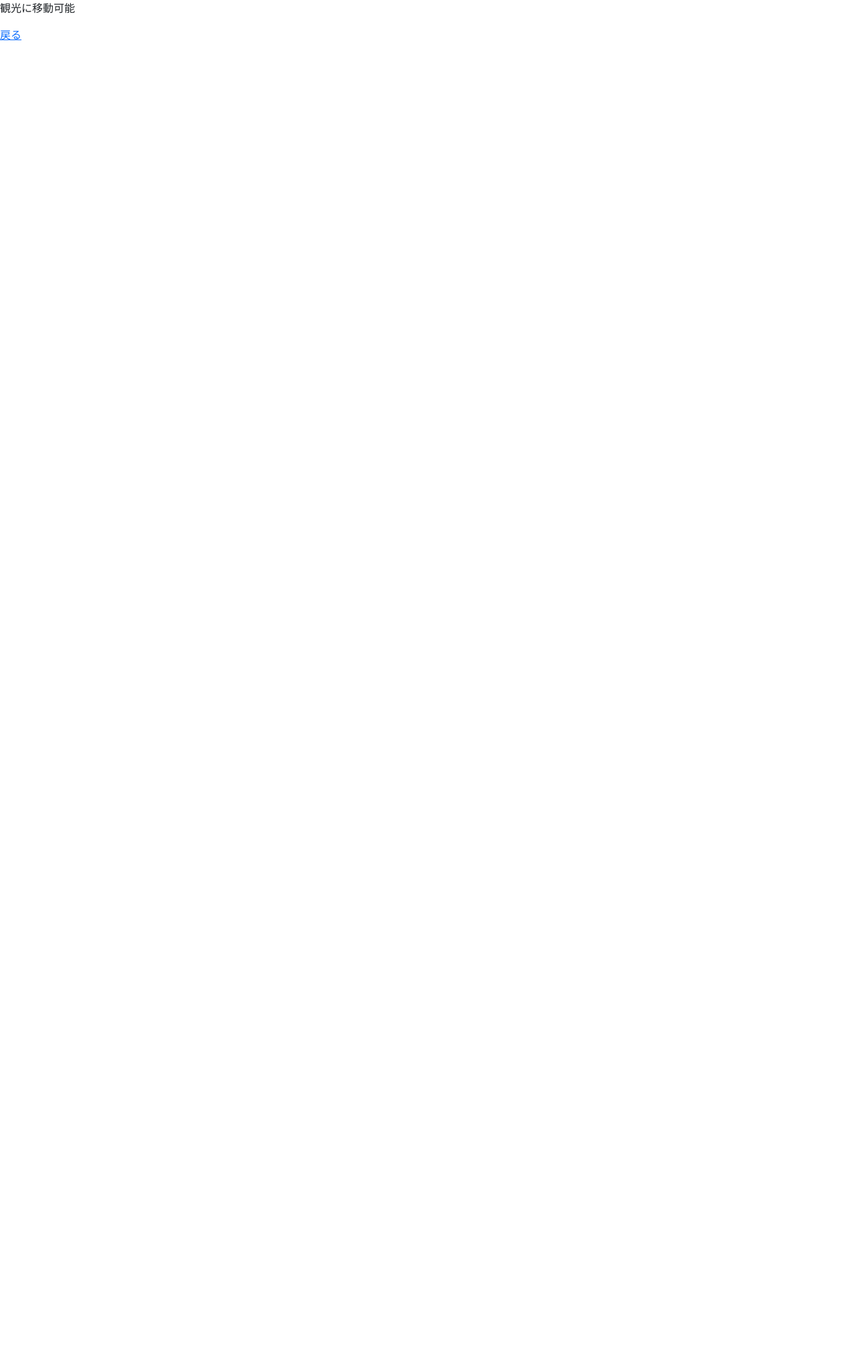
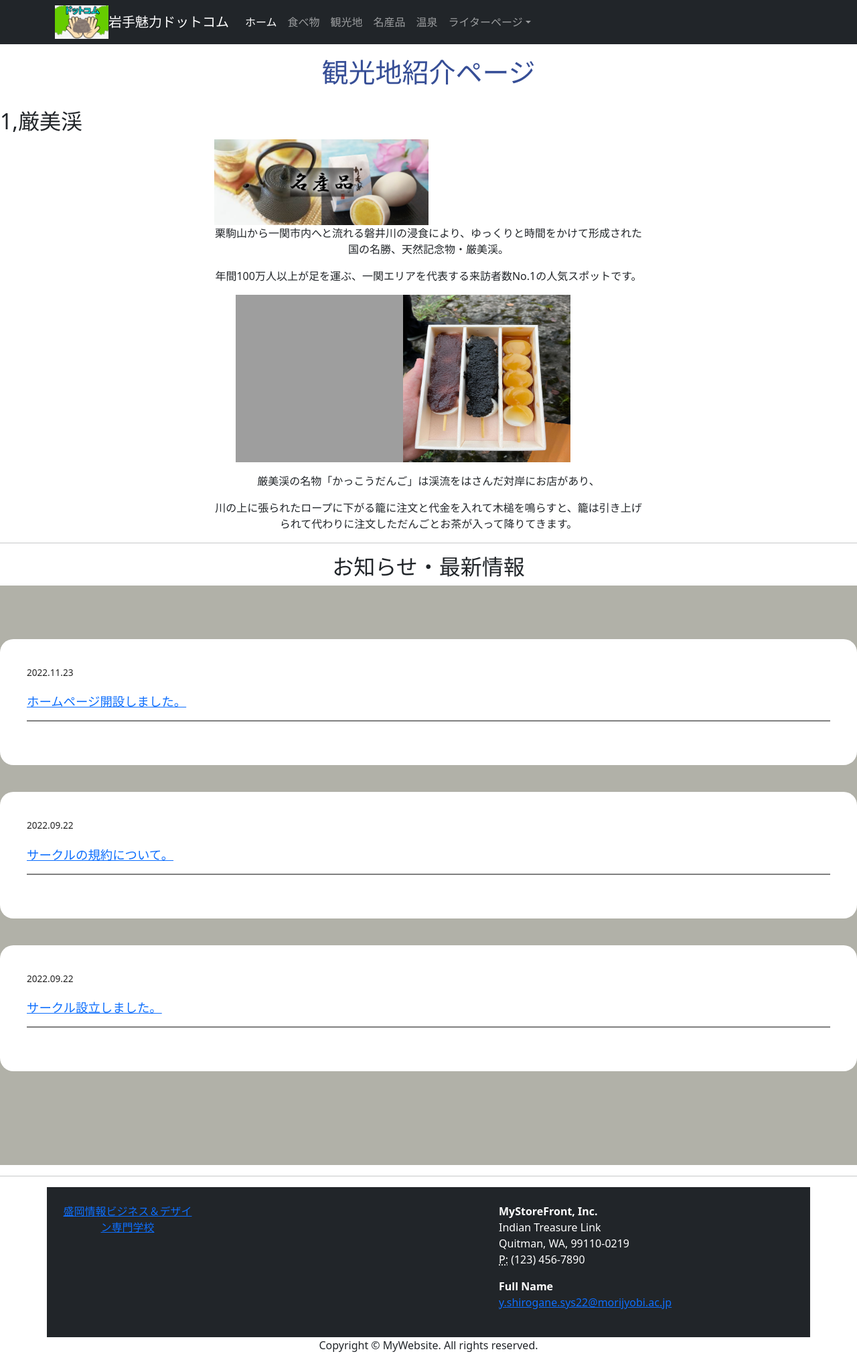
Before and after one commit to syutamorijyobi/iwatemiryoku, a plain HTML site: page kankou.html in a window 1280 px wide. Shown: the whole page at 67% size. Before the commit the page ends 800 px from the top, so only its background shows below. Drawn offline with nearby package versions, Linux system fonts and the light colour scheme; grey boxes are pictures that could not be loaded.

Commit message:
自分の所進めました

```diff
--- a/css/iwate.css
+++ b/css/iwate.css
@@ -69,3 +69,9 @@
   height: 50%;
   margin : 0 auto
 }
+.danf{
+  list-style: none;
+}
+.dango{
+  display: flex;
+}
--- a/kankou.html
+++ b/kankou.html
@@ -1,16 +1,138 @@
 <!DOCTYPE html>
 <html lang="en">
 <head>
-    <meta charset="UTF-8">
+    <meta charset="utf-8">
+    <link rel="stylesheet"href="css/iwate.css">
     <meta http-equiv="X-UA-Compatible" content="IE=edge">
-    <meta name="viewport" content="width=device-width, initial-scale=1.0">
-    <title>Document</title>
+    <meta name="viewport" content="width=device-width, initial-scale=1">
+    <title>Bootstrap eCommerce Page Template</title>
+    <!-- Bootstrap -->
+    <link href="css/bootstrap-4.4.1.css" rel="stylesheet">
     <!-- CSS only -->
 <link href="https://cdn.jsdelivr.net/npm/bootstrap@5.0.2/dist/css/bootstrap.min.css" rel="stylesheet" integrity="sha384-EVSTQN3/azprG1Anm3QDgpJLIm9Nao0Yz1ztcQTwFspd3yD65VohhpuuCOmLASjC" crossorigin="anonymous">
-</head>
-<body>
-    <p>観光に移動可能</p>
-    <a href="index.html">戻る</a>
+  </head>
+  <body>
+    <nav class="navbar navbar-expand-lg navbar-dark bg-dark">
+      <div class="container">
+		  		  		  <div style="text-align: left">
+                    <a href="index.html"><img src="imag/rogo1.png" width="80" height="50" alt=""/></a>
+              </div>
+        <a class="navbar-brand" href="index.html">岩手魅力ドットコム</a>
+        <button class="navbar-toggler" type="button" data-toggle="collapse" data-target="#navbarSupportedContent" aria-controls="navbarSupportedContent" aria-expanded="false" aria-label="Toggle navigation">
+        <span class="navbar-toggler-icon"></span>
+        </button>
+        <div class="collapse navbar-collapse" id="navbarSupportedContent">
+          <ul class="navbar-nav mr-auto">
+            <li class="nav-item active">
+              <a class="nav-link" href="index.html">ホーム <span class="sr-only">(current)</span></a>
+            </li>
+            <li class="nav-item">
+              <a class="nav-link" href="tabemono.html">食べ物</a>
+            </li>
+			  <li class="nav-item">
+              <a class="nav-link" href="kankou.html">観光地</a>
+            </li>
+			  <li class="nav-item">
+              <a class="nav-link" href="meisan.html">名産品</a>
+            </li>
+			  <li class="nav-item">
+              <a class="nav-link" href="onsen.html">温泉</a>
+            </li>
+            <li class="nav-item dropdown">
+              <a class="nav-link dropdown-toggle" href="#" id="navbarDropdown" role="button" data-toggle="dropdown" aria-haspopup="true" aria-expanded="false">ライターページ</a>
+              <div class="dropdown-menu" aria-labelledby="navbarDropdown">
+                <a class="dropdown-item" href="R_siro.html">白金大和</a>
+				        <a class="dropdown-item" href="R_taka.html">髙橋将</a>
+				        <a class="dropdown-item" href="R_sekimura.html">関村雄太</a>
+				        <a class="dropdown-item" href="R_sekiguti.html">関口怜亜</a>
+              </div>
+            </li>
+          </ul>
+        </div>
+      </div>
+    </nav>
+    <div class="meisantxt">
+    <h1>観光地紹介ページ</h1>
+    </div>
+    <h2 class="title">1,厳美渓</h2>
+    <div class="sai">
+    <img class="sai" src="imag/noname2.png" width="1500" height="600"alt="">
+    <p style="text-align: center;">栗駒山から一関市内へと流れる磐井川の浸食により、ゆっくりと時間をかけて形成された国の名勝、天然記念物・厳美渓。</p>
+    <p style="text-align: center;">年間100万人以上が足を運ぶ、一関エリアを代表する来訪者数No.1の人気スポットです。</p>
+  <ul class="dango">
+    <li class="danf"><img src="imag/IMG_2524.jpg"  width="250" height="250"></li>
+    <li class="danf"><img src="imag/IMG_2525.jpg"  width="250" height="250"></li>
+  </ul>
+    <p style="text-align: center;">厳美渓の名物「かっこうだんご」は渓流をはさんだ対岸にお店があり、</p>
+    <p style="text-align: center;">川の上に張られたロープに下がる籠に注文と代金を入れて木槌を鳴らすと、籠は引き上げられて代わりに注文しただんごとお茶が入って降りてきます。</p>
+    </div>
+    <hr>
+    <h2 class="text-center">お知らせ・最新情報</h2>
+	  <main id="information">
+            <div class="wapper">
+                <article id="part3">
+                    <p class="text_date"><time datetime="2022-11-23">2022.11.23</time></p>
+                    <a href="news3.html"><h2>ホームページ開設しました。</h2></a>
+                </article>
+                <article id="part2">
+                    <p class="text_date"><time datetime="2022-09-22">2022.09.22</time></p>
+                    <a href="news2.html"><h2>サークルの規約について。</h2></a>
+                </article>
+                <article id="part1">
+                    <p class="text_date"><time datetime="2022-09-22">2022.09.22</time></p>
+                    <a href="news1.html"><h2>サークル設立しました。</h2></a>
+                </article>
+            </div>
+        </main>
+    <hr>
+    <div class="container text-white bg-dark p-4">
+      <div class="row">
+        <div class="col-6 col-md-8 col-lg-7">
+          <div class="row text-center">
+            <div class="col-sm-6 col-md-4 col-lg-4 col-12">
+              <ul class="list-unstyled">
+                <li class="btn-link"> <a>盛岡情報ビジネス＆デザイン専門学校</a> </li>
+
+              </ul>
+            </div>
+            <div class="col-sm-6 col-md-4 col-lg-4 col-12">
+              <ul class="list-unstyled">
+
+              </ul>
+            </div>
+            <div class="col-sm-6 col-md-4 col-lg-4 col-12">
+              <ul class="list-unstyled">
+
+              </ul>
+            </div>
+          </div>
+        </div>
+        <div class="col-md-4 col-lg-5 col-6">
+          <address>
+            <strong>MyStoreFront, Inc.</strong><br>
+            Indian Treasure Link<br>
+            Quitman, WA, 99110-0219<br>
+            <abbr title="Phone">P:</abbr> (123) 456-7890
+          </address>
+          <address>
+            <strong>Full Name</strong><br>
+            <a href="mailto:#">y.shirogane.sys22@morijyobi.ac.jp</a>
+          </address>
+        </div>
+      </div>
+    </div>
+    <footer class="text-center">
+      <div class="container">
+        <div class="row">
+          <div class="col-12">
+            <p>Copyright © MyWebsite. All rights reserved.</p>
+          </div>
+        </div>
+      </div
+    </footer>
+    <script src="js/jquery-3.4.1.min.js"></script>
+    <script src="js/bootstrap-4.4.1.js"></script>
+    <script src="js/popper.min.js"></script>
     <script src="https://cdn.jsdelivr.net/npm/bootstrap@5.0.2/dist/js/bootstrap.bundle.min.js" integrity="sha384-MrcW6ZMFYlzcLA8Nl+NtUVF0sA7MsXsP1UyJoMp4YLEuNSfAP+JcXn/tWtIaxVXM" crossorigin="anonymous"></script>
-</body>
+  </body>
 </html>
```
Also changed, not shown: imag/IMG_2525.jpg (added), imag/geibikei.jpg (added), imag/kankou.jpg (added), imag/konjikido_01.jpg (added), imag/ryusendo.jpg (added), imag/zyoudogahama.jpg (added), 1 other file.
